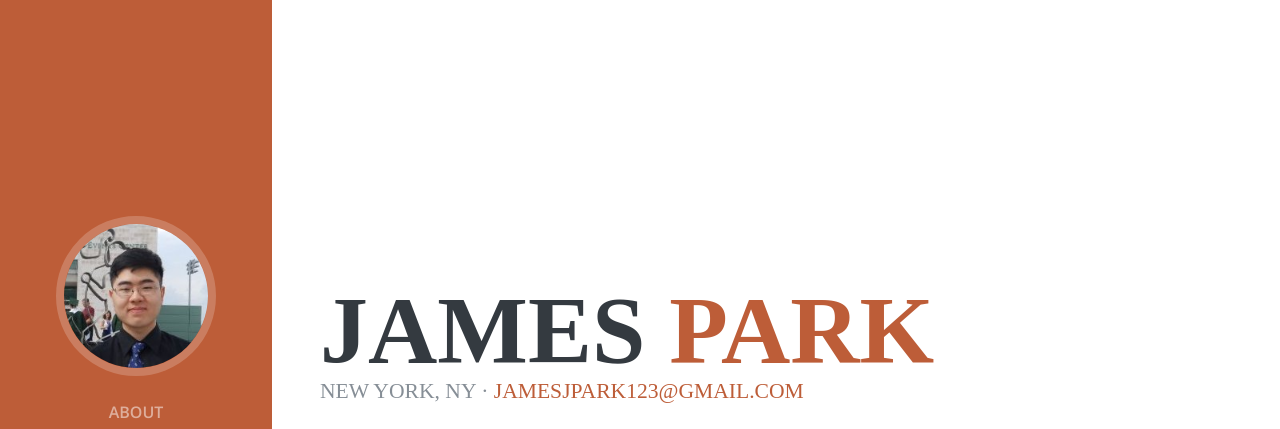
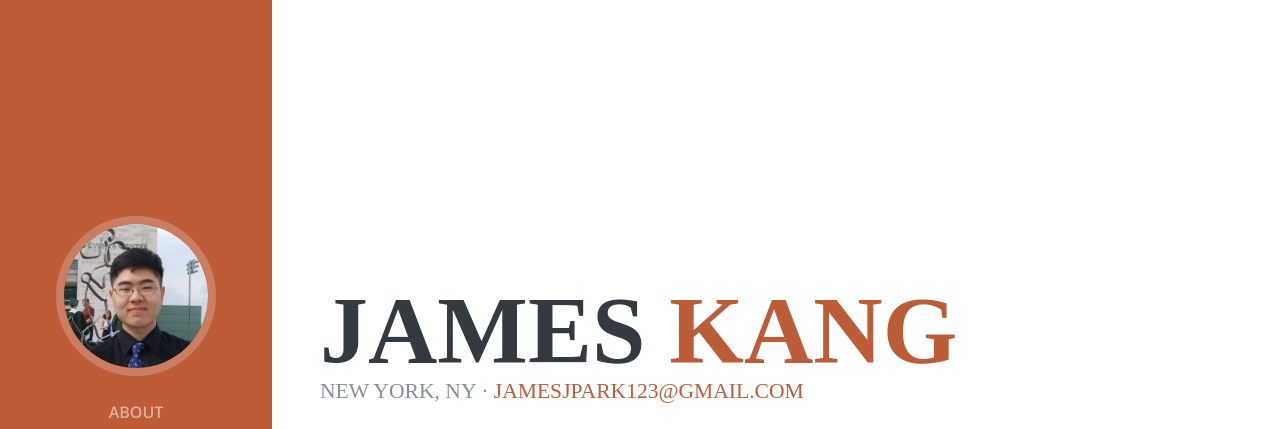
Before and after one commit to James1994ny/JamesJungbinParkSite, a plain HTML site: page index.html in a window 1280 px wide. Shown: the top 429 px of the page. Drawn offline with nearby package versions, Linux system fonts and the light colour scheme; a web font is replaced by a local one.

Commit message:
Update index.html name

```diff
--- a/index.html
+++ b/index.html
@@ -8,7 +8,7 @@
     <meta name="description" content=""/>
     <meta name="author" content=""/>
 
-    <title>James Park Resume</title>
+    <title>James Kang Resume</title>
 
     <!-- Bootstrap core CSS -->
     <link href="vendor/bootstrap/css/bootstrap.min.css" rel="stylesheet"/>
@@ -66,7 +66,7 @@
       <section class="resume-section p-3 p-lg-5 d-flex d-column" id="about">
         <div class="my-auto">
           <h1 class="mb-0">James
-            <span class="text-primary">Park</span>
+            <span class="text-primary">Kang</span>
           </h1>
           <div class="subheading mb-5">New York, NY ·
             <a href="mailto:name@email.com">Jamesjpark123@gmail.com</a>
```
